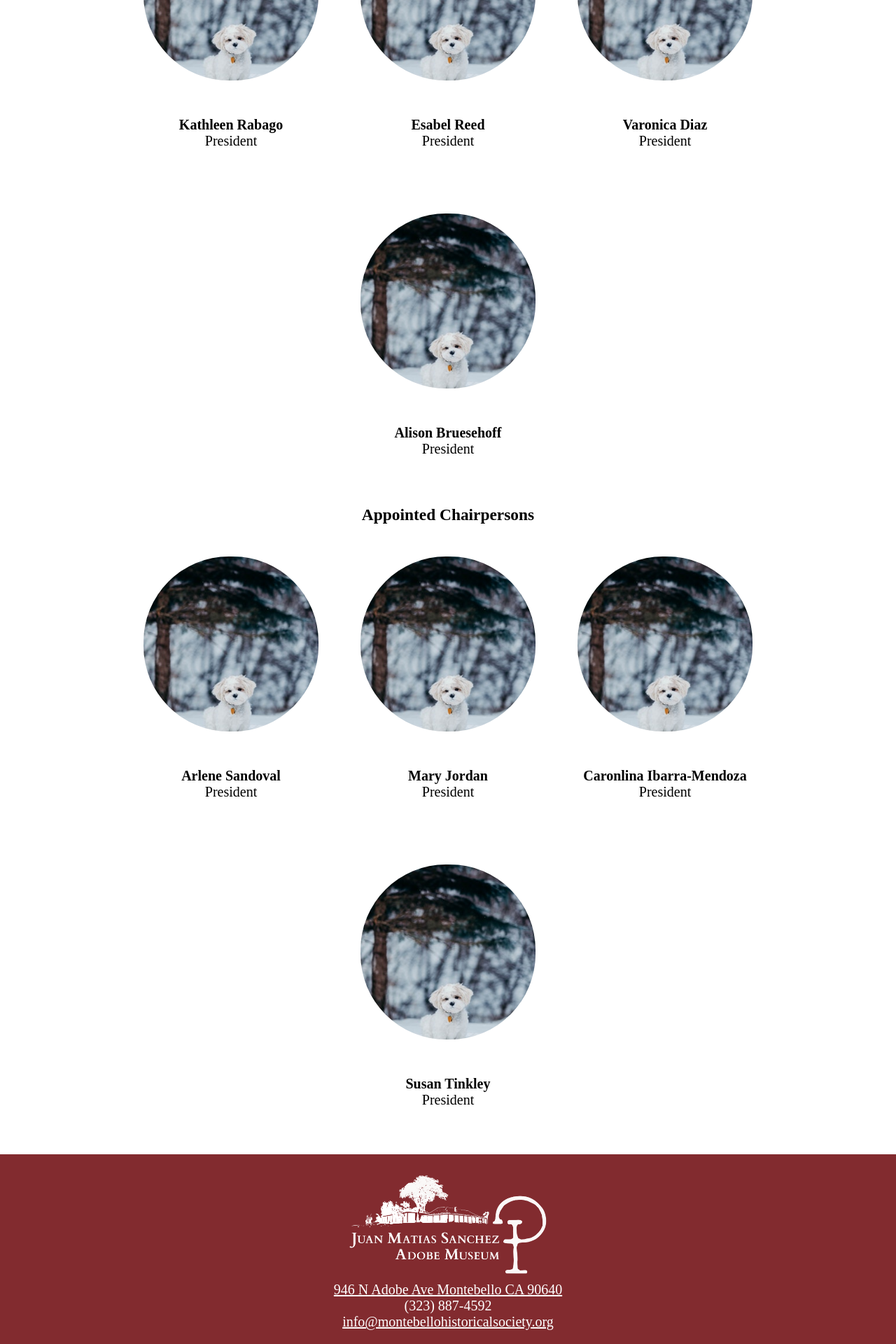
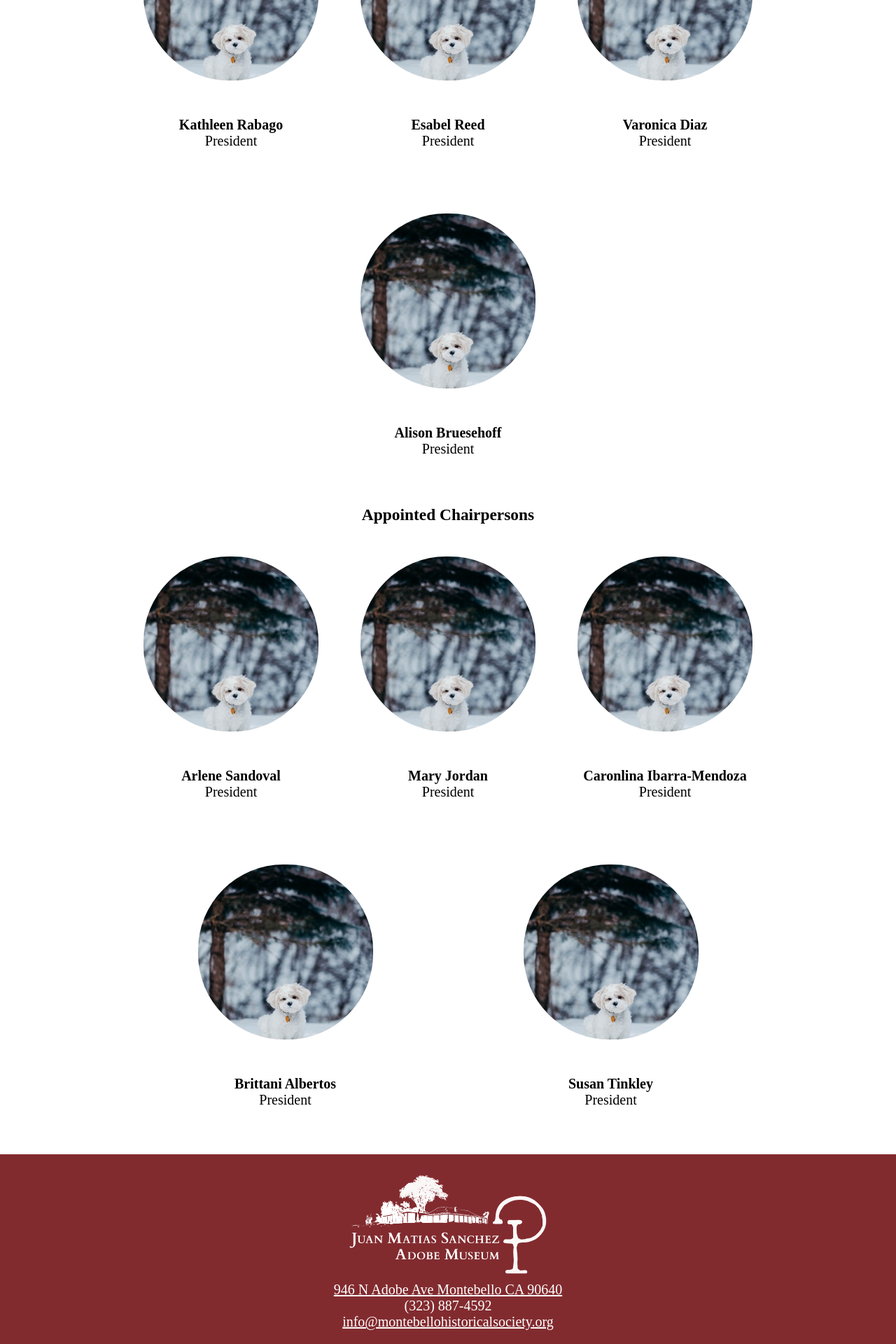
Before and after one commit to abdulamite/MHS, a Jekyll site: the page built from officers/index.html, in a window 1280 px wide. Shown: the part 857-2777 px from the top of the page at 70% size. Built offline with Jekyll 4.4.1, drawn with Linux system fonts in a browser that asks for light colours.

Commit message:
added brittani to team roster

```diff
--- a/officers/index.html
+++ b/officers/index.html
@@ -93,6 +93,14 @@ description: Meet all of the people that make Montebello History possible.
         <div class="box">
           <img src="../imgs/doggo.jpg" alt="Abdul Shaikh Profile">
           <div class="officer-info">
+            <h4>Brittani Albertos</h4>
+            <p>President</p>
+          </div>
+        </div>
+
+        <div class="box">
+          <img src="../imgs/doggo.jpg" alt="Abdul Shaikh Profile">
+          <div class="officer-info">
             <h4>Susan Tinkley</h4>
             <p>President</p>
           </div>
```
